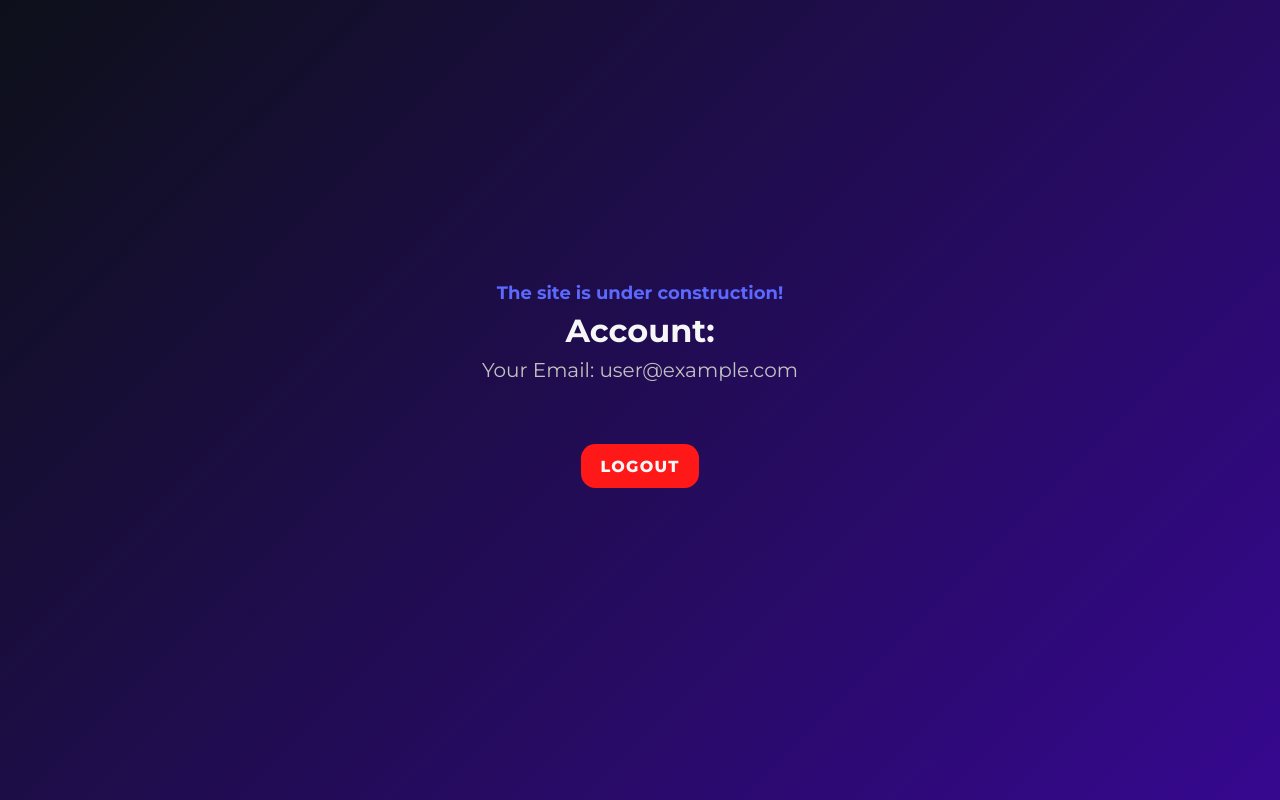
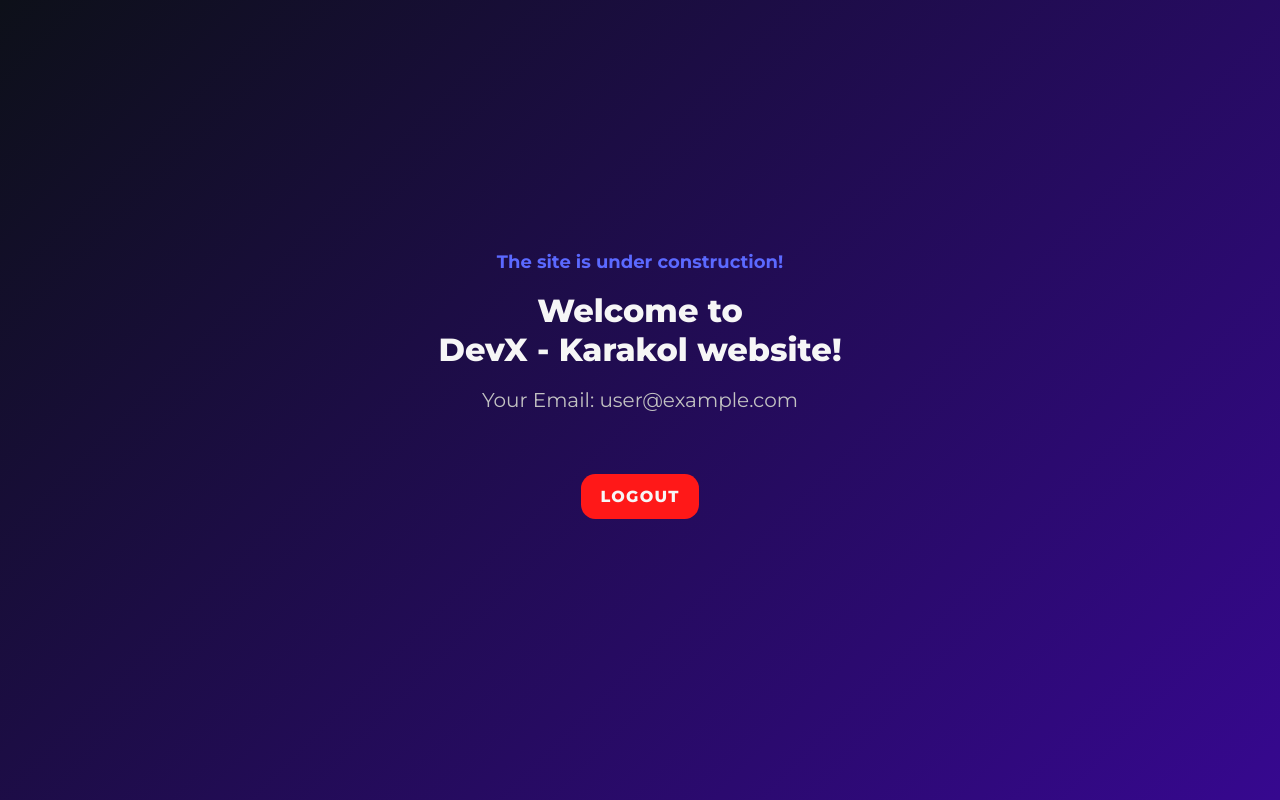
Before and after one commit to Sherbo1ot/Authorization, a React (Vite) app: page / in a window 1280 px wide. Built offline with nearby package versions, Linux system fonts and the light colour scheme; no server answers; sample sign-in values are in the browser's storage.

Commit message:
change home title

```diff
--- a/src/components/auth/Auth.scss
+++ b/src/components/auth/Auth.scss
@@ -87,17 +87,23 @@
 
   .logout {
     background-color: #ff1818;
+
     padding: 0.8rem 1.2rem;
   }
 
   .title-home {
     font-size: 18px;
     color: rgb(91, 105, 255);
+
+    padding-bottom: 1rem;
   }
 
   h1 {
     color: var(--color-2);
-    font-weight: 700;
+    font-weight: 800;
+    line-height: 1.2;
+
+    padding-bottom: 1rem;
   }
 
   p {
--- a/src/components/auth/Login.jsx
+++ b/src/components/auth/Login.jsx
@@ -45,7 +45,7 @@ export const Login = () => {
           <br />
 
           <div>
-            <button>submit</button>
+            <button>Sign In</button>
           </div>
 
           <Link className="link" to="/Registration">
--- a/src/components/auth/Logout.jsx
+++ b/src/components/auth/Logout.jsx
@@ -11,9 +11,9 @@ export const Logout = () => {
     try {
       await logout();
       navigate("/");
-      console.log("You are logged out");
+      alert("You are logged out");
     } catch (e) {
-      console.log(e.message);
+      alert(e.message);
     }
   };
 
@@ -21,7 +21,7 @@ export const Logout = () => {
     <>
       <div className="form-main">
         <h2 className="title-home">The site is under construction!</h2>
-        <h1>Account:</h1>
+        <h1>Welcome to <br /> DevX - Karakol website!</h1>
         <p>Your Email: {user && user.email}</p>
 
         <div>
--- a/src/components/auth/Registration.jsx
+++ b/src/components/auth/Registration.jsx
@@ -45,7 +45,7 @@ export const Registration = () => {
           <br />
 
           <div>
-            <button>submit</button>
+            <button>Sign Up</button>
           </div>
 
           <Link className="link" to="/login">
```
